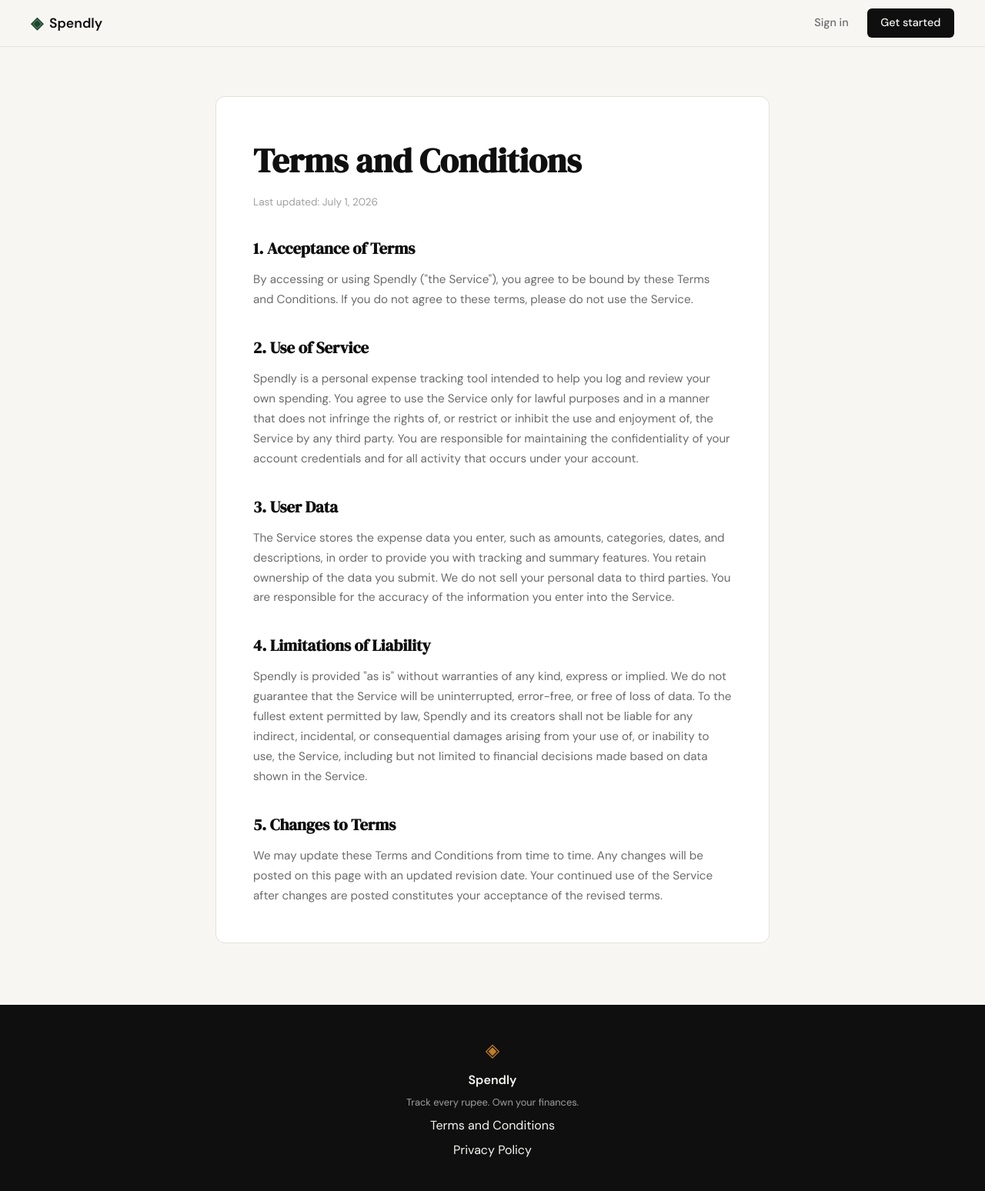
After one commit to kartikgoel1/spendly, a Flask app: page /terms in a window 1280 px wide. The commit adds this page. Shown: the whole page at 77% size. Run offline with Flask 3, Linux system fonts and the light colour scheme.

Commit message:
landing: add terms and conditions page and route

```diff
--- a/app.py
+++ b/app.py
@@ -20,6 +20,11 @@ def register():
 @app.route("/login")
 def login():
     return render_template("login.html")
+
+
+@app.route("/terms")
+def terms():
+    return render_template("terms.html")
 
 
 # ------------------------------------------------------------------ #
--- a/static/css/style.css
+++ b/static/css/style.css
@@ -508,6 +508,52 @@ a { color: inherit; text-decoration: none; }
 }
 
 /* ------------------------------------------------------------------ */
+/* Legal pages                                                         */
+/* ------------------------------------------------------------------ */
+
+.legal {
+    padding: 4rem 2rem 5rem;
+}
+
+.legal-inner {
+    max-width: 720px;
+    margin: 0 auto;
+    background: var(--paper-card);
+    border: 1px solid var(--border);
+    border-radius: var(--radius-md);
+    padding: 3rem;
+}
+
+.legal-title {
+    font-family: var(--font-display);
+    font-size: clamp(2rem, 4vw, 2.75rem);
+    color: var(--ink);
+    margin-bottom: 0.5rem;
+}
+
+.legal-updated {
+    font-size: 0.85rem;
+    color: var(--ink-faint);
+    margin-bottom: 2rem;
+}
+
+.legal-heading {
+    font-family: var(--font-display);
+    font-size: 1.3rem;
+    color: var(--ink);
+    margin-top: 2rem;
+    margin-bottom: 0.75rem;
+}
+
+.legal-heading:first-of-type { margin-top: 0; }
+
+.legal-body {
+    font-size: 0.95rem;
+    color: var(--ink-muted);
+    line-height: 1.7;
+}
+
+/* ------------------------------------------------------------------ */
 /* Responsive                                                          */
 /* ------------------------------------------------------------------ */
 
--- a/templates/base.html
+++ b/templates/base.html
@@ -34,7 +34,7 @@
             <span class="brand-icon">◈</span>
             <span class="footer-name">Spendly</span>
             <p class="footer-copy">Track every rupee. Own your finances.</p>
-            <a href="#">Terms and Conditions</a>
+            <a href="{{ url_for('terms') }}">Terms and Conditions</a>
             <a href="#">Privacy Policy</a>
         </div>
     </footer>
--- /dev/null
+++ b/templates/terms.html
@@ -0,0 +1,54 @@
+{% extends "base.html" %}
+
+{% block title %}Terms and Conditions — Spendly{% endblock %}
+
+{% block content %}
+
+<section class="legal">
+    <div class="legal-inner">
+        <h1 class="legal-title">Terms and Conditions</h1>
+        <p class="legal-updated">Last updated: July 1, 2026</p>
+
+        <h2 class="legal-heading">1. Acceptance of Terms</h2>
+        <p class="legal-body">
+            By accessing or using Spendly ("the Service"), you agree to be bound by these Terms and
+            Conditions. If you do not agree to these terms, please do not use the Service.
+        </p>
+
+        <h2 class="legal-heading">2. Use of Service</h2>
+        <p class="legal-body">
+            Spendly is a personal expense tracking tool intended to help you log and review your own
+            spending. You agree to use the Service only for lawful purposes and in a manner that does
+            not infringe the rights of, or restrict or inhibit the use and enjoyment of, the Service by
+            any third party. You are responsible for maintaining the confidentiality of your account
+            credentials and for all activity that occurs under your account.
+        </p>
+
+        <h2 class="legal-heading">3. User Data</h2>
+        <p class="legal-body">
+            The Service stores the expense data you enter, such as amounts, categories, dates, and
+            descriptions, in order to provide you with tracking and summary features. You retain
+            ownership of the data you submit. We do not sell your personal data to third parties. You
+            are responsible for the accuracy of the information you enter into the Service.
+        </p>
+
+        <h2 class="legal-heading">4. Limitations of Liability</h2>
+        <p class="legal-body">
+            Spendly is provided "as is" without warranties of any kind, express or implied. We do not
+            guarantee that the Service will be uninterrupted, error-free, or free of loss of data. To
+            the fullest extent permitted by law, Spendly and its creators shall not be liable for any
+            indirect, incidental, or consequential damages arising from your use of, or inability to
+            use, the Service, including but not limited to financial decisions made based on data shown
+            in the Service.
+        </p>
+
+        <h2 class="legal-heading">5. Changes to Terms</h2>
+        <p class="legal-body">
+            We may update these Terms and Conditions from time to time. Any changes will be posted on
+            this page with an updated revision date. Your continued use of the Service after changes
+            are posted constitutes your acceptance of the revised terms.
+        </p>
+    </div>
+</section>
+
+{% endblock %}
```
